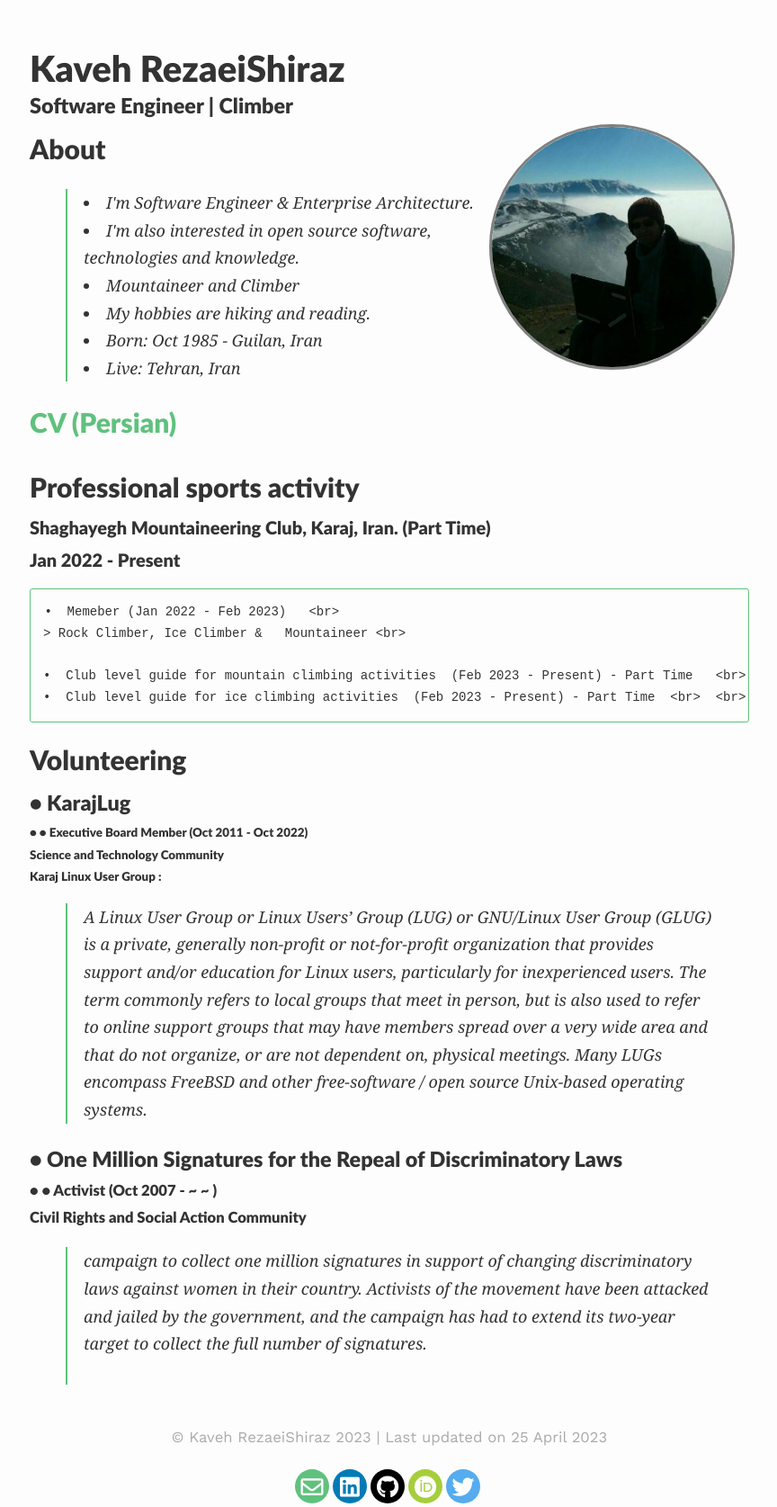
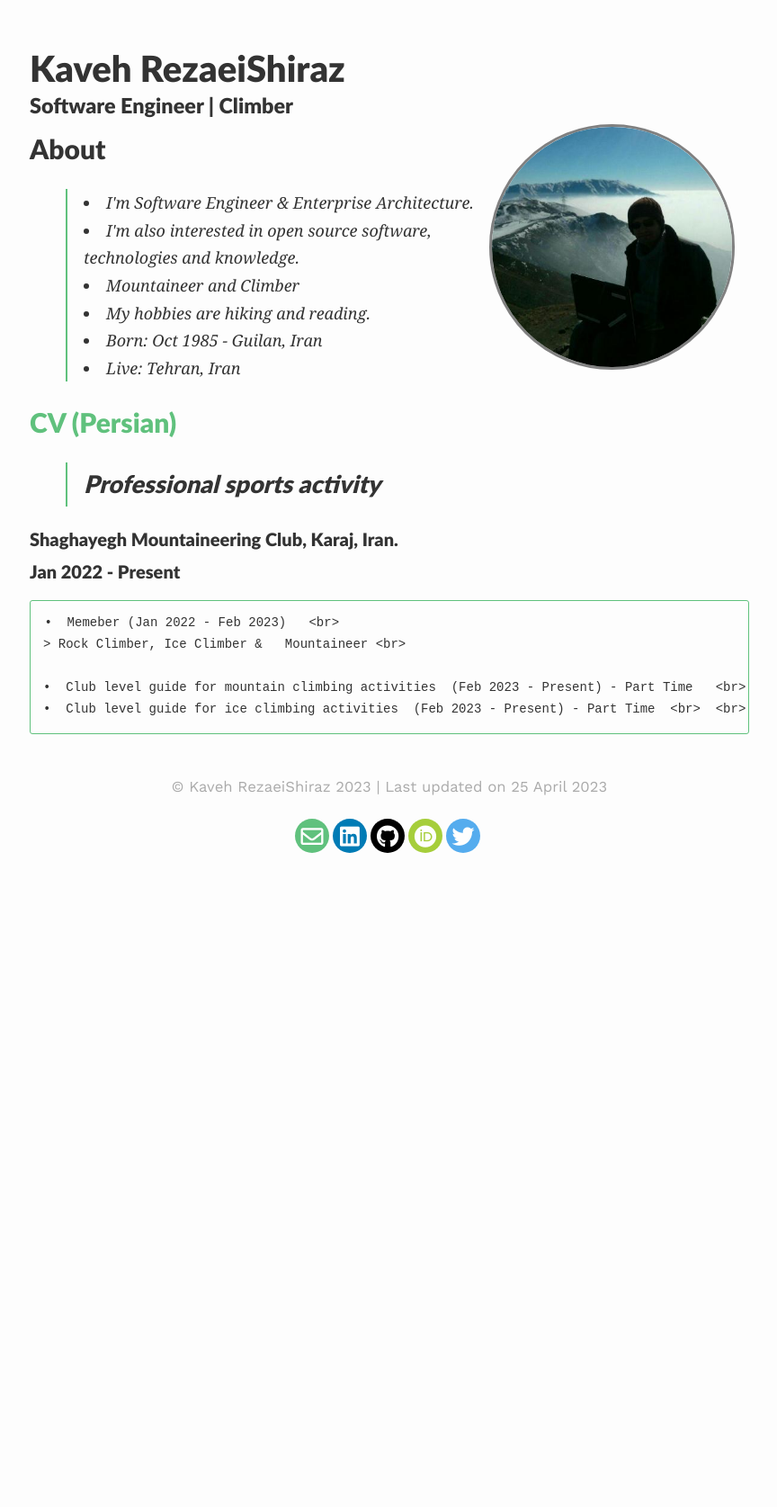
Before and after one commit to KavehRS/website, a Jekyll site: the page built from index.md, in a window 1280 px wide. Shown: the whole page at 90% size, without its empty margins (207-1071 px from the left). Built offline with Jekyll 4.4.1, drawn with Linux system fonts in a browser that asks for light colours; nearby versions of some CDN libraries; our own code applies the rules of GitHub Pages for plain Markdown files; after the commit the page ends 980 px from its top, so only the background shows below that.

Commit message:
Update index.md

```diff
--- a/index.md
+++ b/index.md
@@ -24,9 +24,11 @@ published: true
 ## [CV (Persian)](/books/cv-fa.pdf)
 >
 >
+>
+>
+## Professional sports activity
 
-## Professional sports activity
-#### Shaghayegh Mountaineering Club, Karaj, Iran. (Part Time) <br> Jan 2022 - Present<br>
+#### Shaghayegh Mountaineering Club, Karaj, Iran. <br> Jan 2022 - Present<br>
 	•  Memeber (Jan 2022 - Feb 2023)   <br>
 	> Rock Climber, Ice Climber &   Mountaineer <br>
 
@@ -37,21 +39,6 @@ published: true
 
 
 
-
-
-## Volunteering
-
-###  • KarajLug<br>
-###### • •	 Executive Board Member (Oct 2011 - Oct 2022) <br>
-###### Science and Technology Community<br>
-###### Karaj Linux User Group :<br>
-> A Linux User Group or Linux Users' Group (LUG) or GNU/Linux User Group (GLUG) is a private, generally non-profit or not-for-profit organization that provides support and/or education for Linux users, particularly for inexperienced users. The term commonly refers to local groups that meet in person, but is also used to refer to online support groups that may have members spread over a very wide area and that do not organize, or are not dependent on, physical meetings. Many LUGs encompass FreeBSD and other free-software / open source Unix-based operating systems.<br>
-
-###  • One Million Signatures for the Repeal of Discriminatory Laws <br>
-##### • •	 Activist (Oct 2007 - ~ ~ ) <br>
-##### Civil Rights and Social Action Community <br>
-> campaign to collect one million signatures in support of changing discriminatory laws against women in their country. Activists of the movement have been attacked and jailed by the government, and the campaign has had to extend its two-year target to collect the full number of signatures.
-<br><br>
 
 
 
```
